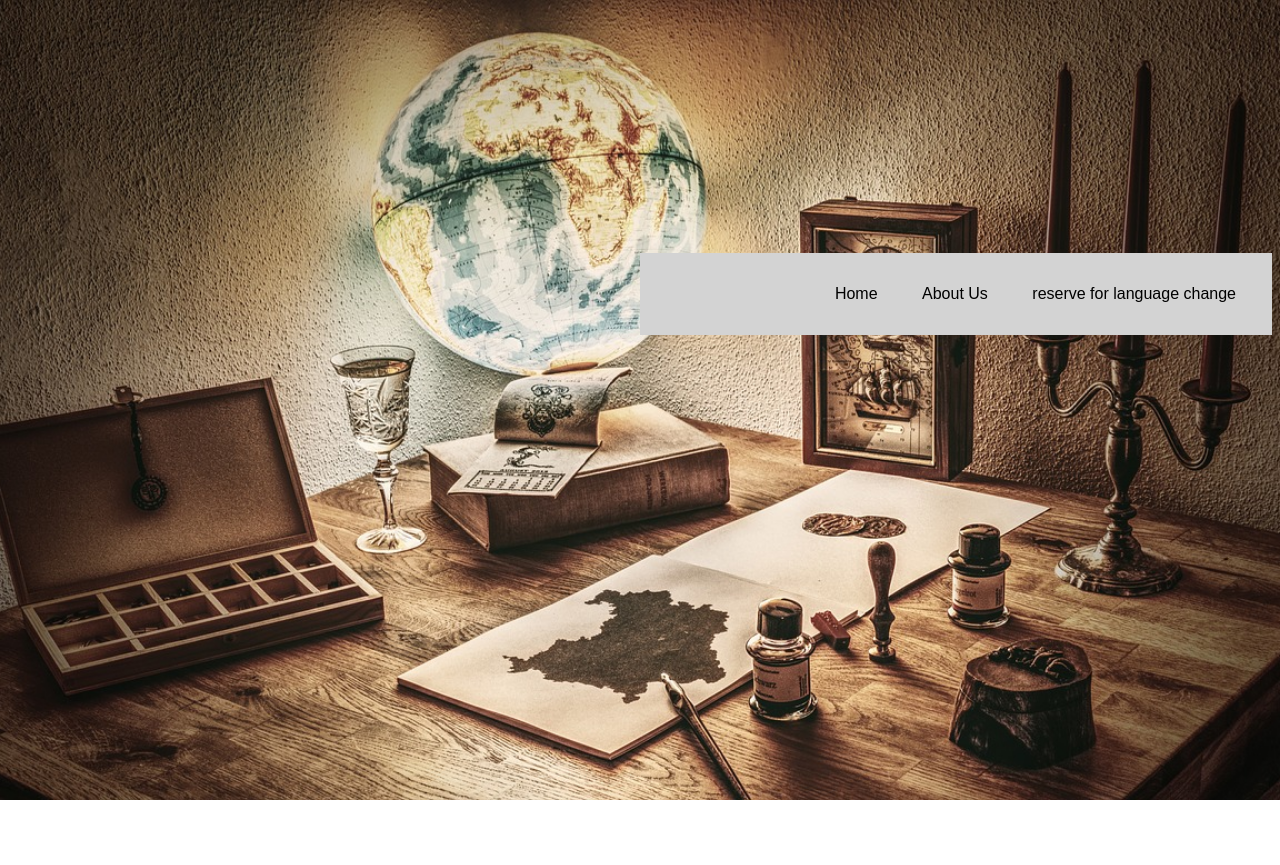
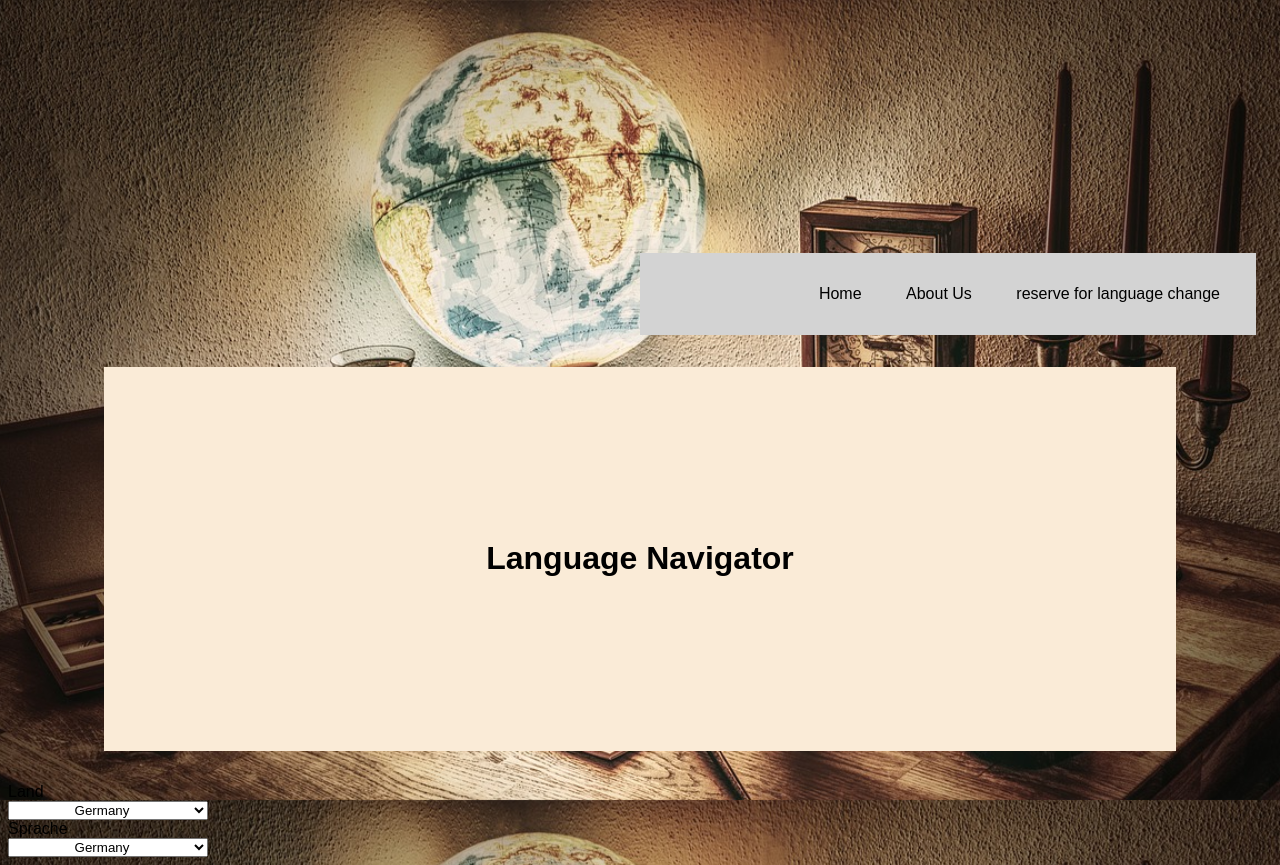
Before and after one commit to Talapikola/webprog23_portfolio, a plain HTML site: page index.html in a window 1280 px wide. Before the commit the page ends 800 px from the top, so only its background shows below. Drawn offline with Linux system fonts and the light colour scheme.

Commit message:
start commit

```diff
--- a/index.html
+++ b/index.html
@@ -15,6 +15,25 @@
         </ul>
     </nav>
 
+    <h1>Language Navigator</h1>
+
+    <div class="drop">
+        <label for="myDropdown">Land</label>
+        <select id="myDropdown">
+            <option value="Germany">Germany</option>
+            <option value="UK">UK</option>
+            <option value="France">France</option>
+            <option value="Banana">US</option>
+        </select>
+
+        <label for="myDropdown">Sprache</label>
+        <select id="myDropdown">
+            <option value="Germany">Germany</option>
+            <option value="UK">UK</option>
+            <option value="France">France</option>
+            <option value="Banana">US</option>
+        </select>
+    </div>
 
 
 
--- a/style.css
+++ b/style.css
@@ -1,6 +1,3 @@
-/* */
-/* styles.css */
-
 
 html, body {
     font-family: Arial, sans-serif;
@@ -14,11 +11,22 @@ body{
     background-attachment: fixed;
 
 }
+
+h1 {
+    height: 12em;
+    background-color: antiquewhite;
+    display: flex;
+    align-items: center;
+    justify-content: center;
+    margin: 1em 3em 1em 3em;
+
+}
+
 #top-right {
     font-size: 1em;
     list-style: none;
     padding: 1em;
-    margin: 0;
+    margin: 1em;
     background-color: lightgray; /* Background color for the entire menu */
     text-align: right;
     margin-left: 50%;
@@ -31,8 +39,25 @@ nav a {
     padding: 20px 20px; /* Adjust the padding to change the size of menu items */
 }
 
-/* Add styles for the hover effect */
 nav a:hover {
     background-color: #555; /* Background color on hover */
     color: #fff; /* Text color on hover */
 }
+
+drop {
+    background-color: aquamarine;
+    text-align: center;
+    justify-content: center;
+}
+
+select {
+    width: 200px; /* Set a width for the dropdown to control the width of the list */
+    display: block;
+    text-align: center;
+}
+
+option {
+    display: block; /* Display options as block elements (stacked vertically) */
+    padding: 50px; /* Add padding for better spacing */
+    text-align: center;
+}
```
